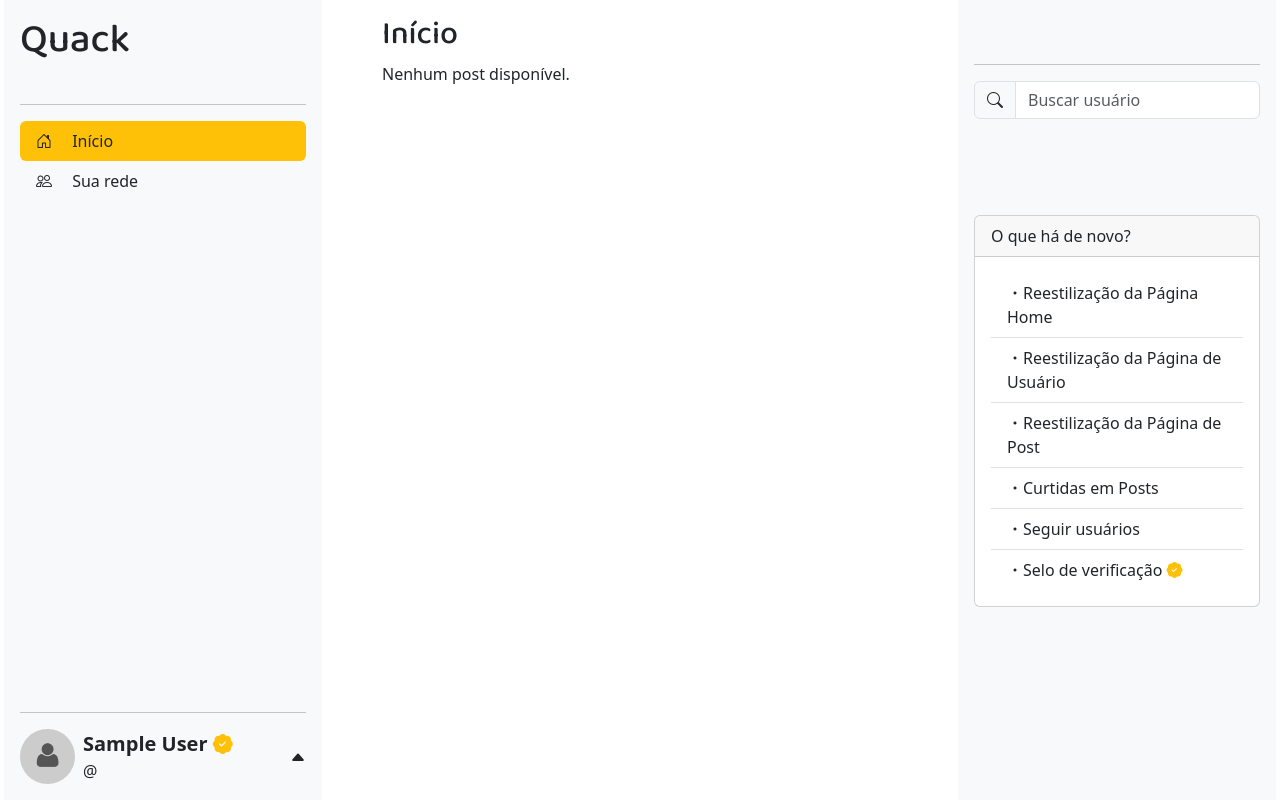
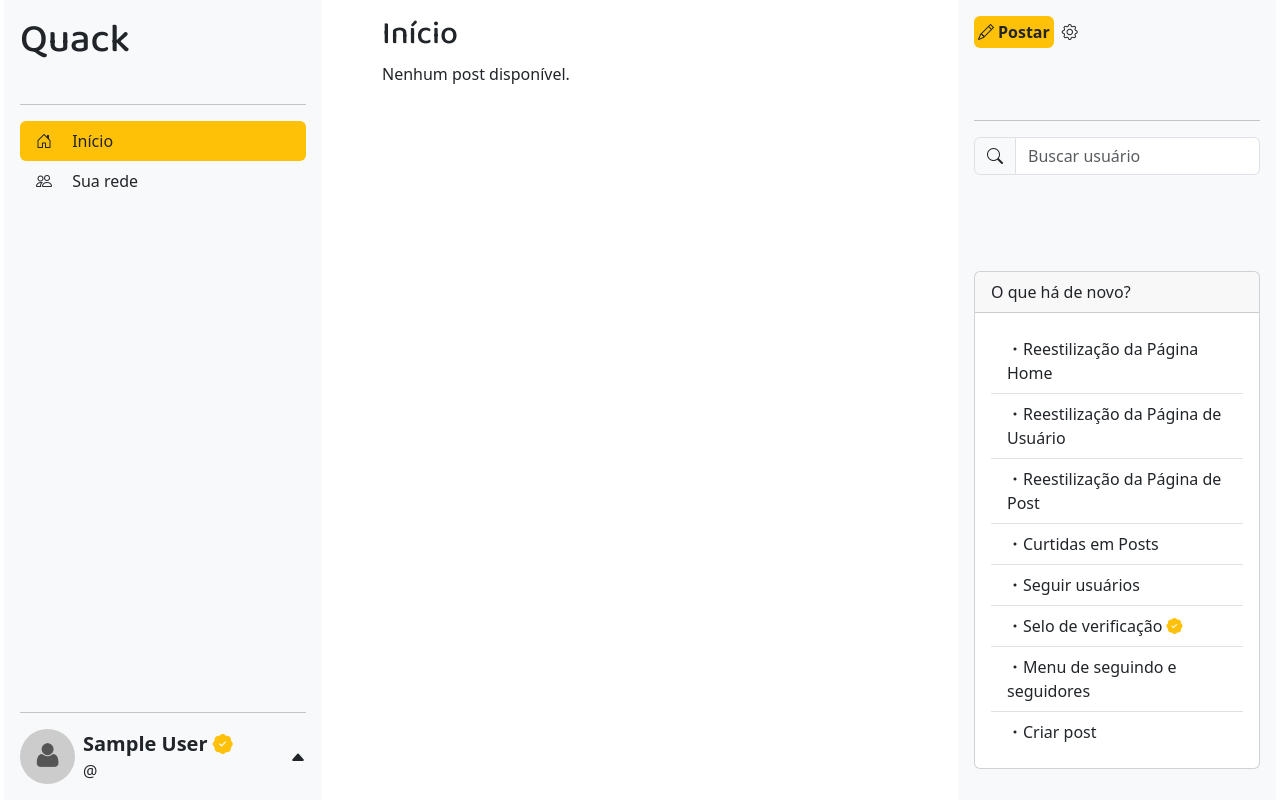
Before and after one commit to JayfckZ/quack, a Django app: page / in a window 1280 px wide. Run offline with Django 5.2, Linux system fonts and the light colour scheme; the visitor is signed in with stand-in values (Sample User, id 1); data comes from the database, SQL or seed files in the repository; data that the repository does not hold is empty; some libraries are stand-ins or nearby versions.

Commit message:
:sparkles: feat: Modal para adição de Post

```diff
--- a/quack_app/models/__init__.py
+++ b/quack_app/models/__init__.py
@@ -1,4 +1,5 @@
 from .user import User
 from .post import Post
 from .post import Comment
+from .post import PostForm
 from .post import CommentForm
--- a/quack_app/models/post.py
+++ b/quack_app/models/post.py
@@ -18,6 +18,10 @@ class Post(models.Model):
     def __str__(self):
         return f"{self.user.handle} postou {self.content}"
 
+class PostForm(forms.ModelForm):
+    class Meta:
+        model = Post
+        fields = ["content"]
 
 class Comment(models.Model):
     user = models.ForeignKey(User, on_delete=models.CASCADE)
--- a/quack_app/templates/home.html
+++ b/quack_app/templates/home.html
@@ -61,6 +61,9 @@
             border: none;
             cursor: pointer;
         }
+        textarea {
+        resize: none;
+        }
         @media (width < 992px) {
             * {
                 overflow-x: clip;
@@ -94,7 +97,7 @@
                     <img class="rounded-circle" src="{{ request.user.profile_pic.url }}" width="35px" height="35px" alt="Foto de Perfil">
                 </a>
                 <h1 class="titulo m-0 text-warning" style="width: 100px">Quack</h1>
-                <i id="btn-search" class="btn bi bi-search" style="width: 100px"></i>
+                <i id="btn-search" class="btn bi bi-list" style="width: 100px"></i>
             </div>
             <ul class="nav nav-pills justify-content-center align-items-center">
                 <li class="nav-item">
@@ -143,14 +146,33 @@
                         <i class="bi bi-caret-up-fill"></i>
                     </a>
                     <ul class="dropdown-menu text-small shadow" aria-labelledby="dropdownUser2" data-popper-placement="top" style="position: absolute; inset: auto auto 0px 0px; margin: 0px; transform: translate(0px, -34px);">
-                        <li><a class="dropdown-item bg-quack" href="#"><i class="bi bi-pencil me-1"></i></i>Novo Quack</a></li>
+                        <li><a class="dropdown-item bg-quack" href="" data-bs-toggle="modal" data-bs-target="#modalPost"><i class="bi bi-pencil me-1"></i></i>Novo Quack</a></li>
                         <li><a class="dropdown-item" href="{% url 'profile' handle=request.user.handle %}"><i class="bi bi-person-circle me-1"></i>Perfil</a></li>
-                        <li><a class="dropdown-item" href="#"><i class="bi bi-gear me-1"></i>Configurações</a></li>
+                        <li><a class="dropdown-item" href=""><i class="bi bi-gear me-1"></i>Configurações</a></li>
                         <li><hr class="dropdown-divider"></li>
-                        <li><a class="dropdown-item text-danger" href="#"><i class="bi bi-box-arrow-in-left me-1"></i>Sair</a></li>
+                        <li><a class="dropdown-item text-danger" href=""><i class="bi bi-box-arrow-in-left me-1"></i>Sair</a></li>
                     </ul>
                 </div>
             </aside>
+
+            <form method="post" action="{% url 'home' %}" class="modal fade" id="modalPost" tabindex="-1" aria-hidden="true">
+                <div class="modal-dialog">
+                    <div class="modal-content">
+                        <div class="modal-header">
+                            <h1 class="modal-title fs-5">Novo quack</h1>
+                            <button type="button" class="btn-close" data-bs-dismiss="modal"></button>
+                        </div>
+                        <div class="modal-body">
+                            {% csrf_token %}
+                            <textarea class="form-control" name="{{ form.content.name }}" placeholder="Digite seu post..." style="height: 100px"></textarea>
+                        </div>
+                        <div class="modal-footer">
+                            <button type="button" class="btn btn-danger" data-bs-dismiss="modal">Cancelar</button>
+                            <button type="submit" class="btn btn-warning">Publicar</button>
+                        </div>
+                    </div>
+                </div>
+            </form>
 
             <section id="home" class="col-lg-6 scroll-col">
                 <div class="container px-5 py-3">
@@ -166,7 +188,7 @@
                                     </div>
                                 </a>
                                 <a class="text-decoration-none link-dark" href="{% url 'post_detail' post_id=quack.id %}">
-                                    <p class="m-0">{{ quack.content }}</p>
+                                    <p class="m-0">{{ quack.content|linebreaksbr }}</p>
                                 </a>
                                 <div class="d-flex justify-content-end counters">
                                     <div class="me-3">
@@ -198,7 +220,7 @@
                                     </div>
                                 </a>
                                 <a class="text-decoration-none link-dark" href="{% url 'post_detail' post_id=quack.id %}">
-                                    <p class="m-0">{{ quack.content }}</p>
+                                    <p class="m-0">{{ quack.content|linebreaksbr }}</p>
                                 </a>
                                 <div class="d-flex justify-content-end counters">
                                     <div class="me-3">
@@ -217,7 +239,13 @@
             </section>
 
             <aside id="search" class="col-lg fixed-col d-lg-flex d-none flex-column flex-shrink-0 p-3 bg-light" style="width: 280px; height: 100vh;">
-                <i id="back" class="btn bi bi-arrow-left mb-4 d-lg-none"></i>
+                <div class="d-flex justify-content-between mb-4">
+                    <i id="back" class="btn bi bi-arrow-left d-lg-none"></i>
+                    <div class="d-flex align-items-center">
+                        <a class="me-2 p-1 bg-quack link-dark rounded d-flex text-decoration-none fw-bold" href="" data-bs-toggle="modal" data-bs-target="#modalPost"><i class="bi bi-pencil me-1"></i></i>Postar</a>
+                        <a class="dropdown-item" href=""><i class="bi bi-gear me-1"></i></a></li>
+                    </div>
+                </div>
                 <hr class="mt-5">
                 <div class="input-group flex-nowrap">
                     <i class="input-group-text bi bi-search"></i>
@@ -234,6 +262,8 @@
                             <li class="list-group-item"><i class="bi bi-dot"></i>Curtidas em Posts</li>
                             <li class="list-group-item"><i class="bi bi-dot"></i>Seguir usuários</li>
                             <li class="list-group-item"><i class="bi bi-dot"></i>Selo de verificação <i class="bi bi-patch-check-fill text-warning"></i></li>
+                            <li class="list-group-item"><i class="bi bi-dot"></i>Menu de seguindo e seguidores</li>
+                            <li class="list-group-item"><i class="bi bi-dot"></i>Criar post</li>
                         </ul>
                     </div>
                 </div>
--- a/quack_app/templates/post_detail.html
+++ b/quack_app/templates/post_detail.html
@@ -45,7 +45,7 @@
                         <label class="fs-6 d-inline-block text-truncate">@{{ post.user.handle }}</label>
                     </div>
                 </a>
-                <p class="my-3">{{ post.content }}</p>
+                <p class="my-3">{{ post.content|linebreaksbr }}</p>
                 <div class="d-flex justify-content-between counters">
                     <span class="quack-time me-3 text-secondary">{{ post.created_at|date:"d/m/Y H:i" }}</span>
                     <button class="like-button {% if user in post.likes.all %}liked{% endif %}" data-post-id="{{ post.id }}">
@@ -77,7 +77,7 @@
                                 <label class="fs-6 d-inline-block text-truncate">@{{ comment.user.handle }}</label>
                             </div>
                         </a>
-                        <p class="my-3">{{ comment.content }}</p>
+                        <p class="my-3">{{ comment.content|linebreaksbr }}</p>
                         <div class="d-flex justify-content-between counters">
                             <span class="quack-time me-3 text-secondary">{{ comment.created_at|date:"d/m/Y H:i" }}</span>
                         </div>
--- a/quack_app/templates/profile.html
+++ b/quack_app/templates/profile.html
@@ -169,7 +169,7 @@
                                     </div>
                                 </a>
                                 <a class="text-decoration-none link-dark" href="{% url 'post_detail' post_id=quack.id %}">
-                                    <p class="m-0">{{ quack.content }}</p>
+                                    <p class="m-0">{{ quack.content|linebreaksbr }}</p>
                                 </a>
                                 <div class="d-flex justify-content-end counters">
                                     <div class="me-3">
@@ -198,7 +198,7 @@
                                     <span class="text-secondary">
                                         Comentando no post de @{{ comment.post.user.handle }}
                                     </span>
-                                    <p class="m-0">{{ comment.content }}</p>
+                                    <p class="m-0">{{ comment.content|linebreaksbr }}</p>
                                 </a>
                                 <div class="d-flex justify-content-end counters">
                                     <span class="quack-time me-3 text-secondary">{{ comment.created_at|date:"d/m/Y H:i" }}</span>
--- a/quack_app/views.py
+++ b/quack_app/views.py
@@ -1,15 +1,27 @@
 from django.shortcuts import redirect, render, get_object_or_404
 from django.http import JsonResponse
 from django.contrib.auth.decorators import login_required
-from .models import User, Post, CommentForm, Comment
+from .models import User, Post, PostForm, Comment, CommentForm
 
 
 # Create your views here.
 def home(request):
     quacks = Post.objects.all().order_by("-created_at")
     followed_users = request.user.user_following.all()
-    network_quacks = Post.objects.filter(user__in=followed_users).order_by("-created_at")
-    return render(request, "home.html", {"quacks": quacks, "network_quacks": network_quacks})
+    network_quacks = Post.objects.filter(user__in=followed_users).order_by(
+        "-created_at"
+    )
+    form = PostForm(request.POST or None)
+
+    if form.is_valid():
+        post = form.save(commit=False)
+        post.user = request.user
+        post.save()
+        return redirect("home")
+
+    return render(
+        request, "home.html", {"quacks": quacks, "network_quacks": network_quacks, "form": form}
+    )
 
 
 def profile(request, handle):
@@ -18,7 +30,17 @@ def profile(request, handle):
     comments = Comment.objects.filter(user=user).order_by("-created_at")
     is_following = request.user.is_authenticated and request.user.is_following(user)
     is_followed = request.user.is_authenticated and request.user.is_followed_by(user)
-    return render(request, "profile.html", {"user": user, "quacks": quacks, "comments": comments, "is_following": is_following, "is_followed": is_followed})
+    return render(
+        request,
+        "profile.html",
+        {
+            "user": user,
+            "quacks": quacks,
+            "comments": comments,
+            "is_following": is_following,
+            "is_followed": is_followed,
+        },
+    )
 
 
 def post_detail(request, post_id):
@@ -48,18 +70,19 @@ def like_post(request, post_id):
             post.likes.add(request.user)
             liked = True
         return JsonResponse({"liked": liked, "total_likes": post.total_likes()})
-    return JsonResponse({'error': 'Not authenticated'}, status=401)
+    return JsonResponse({"error": "Not authenticated"}, status=401)
 
 
 @login_required
 def follow_user(request, handle):
     user_to_follow = get_object_or_404(User, handle=handle)
     request.user.follow(user_to_follow)
-    return redirect('profile', handle=handle)
+    return redirect("profile", handle=handle)
+
 
 @login_required
 def unfollow_user(request, handle):
     user_to_unfollow = get_object_or_404(User, handle=handle)
     print(user_to_unfollow)
     request.user.unfollow(user_to_unfollow)
-    return redirect('profile', handle=handle)
+    return redirect("profile", handle=handle)
```
